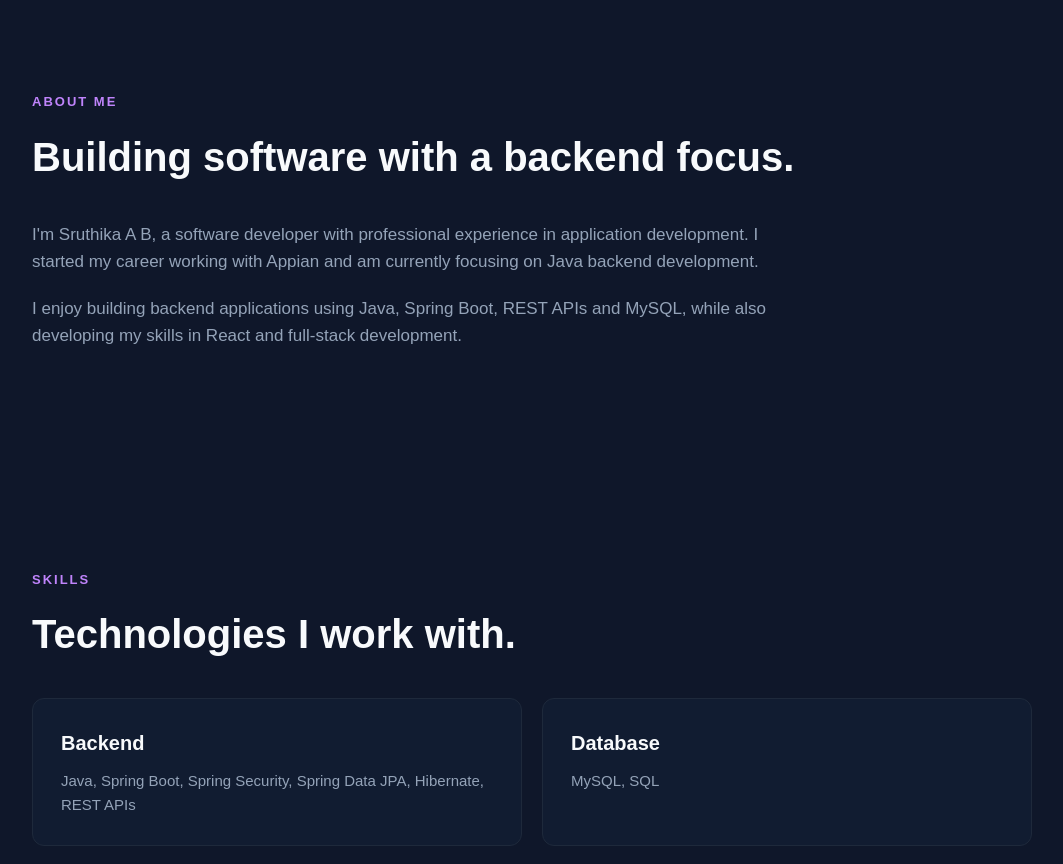
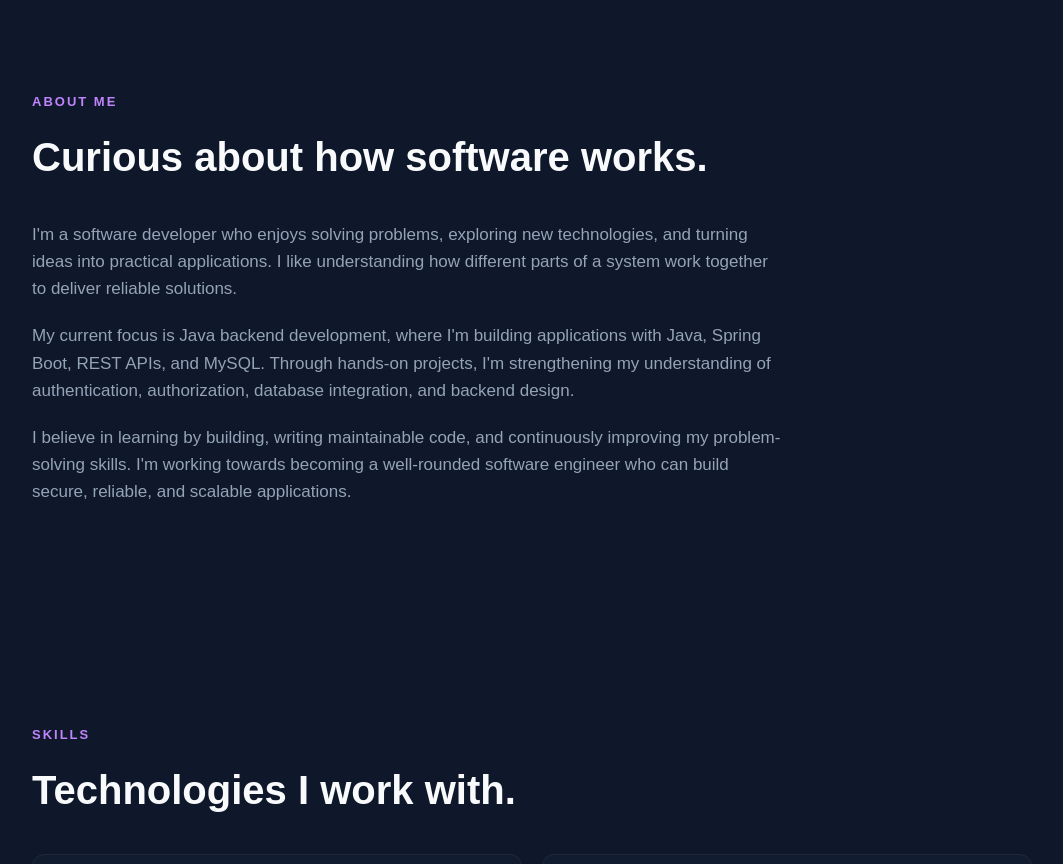
Before and after one commit to ABSruthika/sruthika-portfolio, a React (Vite) app: page / in a window 1280 px wide. Shown: the part 800-1664 px from the top of the page, without its empty margins (108-1171 px from the left). Built offline with nearby package versions, Linux system fonts and the light colour scheme.

Commit message:
refactor(about): refine about section

```diff
--- a/src/components/About.jsx
+++ b/src/components/About.jsx
@@ -1,23 +1,38 @@
+
 function About() {
   return (
     <section id="about" className="section">
       <div className="section-container">
         <p className="section-label">ABOUT ME</p>
 
-        <h2>Building software with a backend focus.</h2>
+        <h2>Curious about how software works.</h2>
 
         <div className="about-content">
           <p>
-            I'm Sruthika A B, a software developer with professional
-            experience in application development. I started my career
-            working with Appian and am currently focusing on Java
-            backend development.
+            I'm a software developer who enjoys solving
+            problems, exploring new technologies, and
+            turning ideas into practical applications.
+            I like understanding how different parts of
+            a system work together to deliver reliable
+            solutions.
           </p>
 
           <p>
-            I enjoy building backend applications using Java,
-            Spring Boot, REST APIs and MySQL, while also developing
-            my skills in React and full-stack development.
+            My current focus is Java backend development,
+            where I'm building applications with Java,
+            Spring Boot, REST APIs, and MySQL. Through
+            hands-on projects, I'm strengthening my
+            understanding of authentication, authorization,
+            database integration, and backend design.
+          </p>
+
+          <p>
+            I believe in learning by building, writing
+            maintainable code, and continuously improving
+            my problem-solving skills. I'm working towards
+            becoming a well-rounded software engineer
+            who can build secure, reliable, and scalable
+            applications.
           </p>
         </div>
       </div>
```
